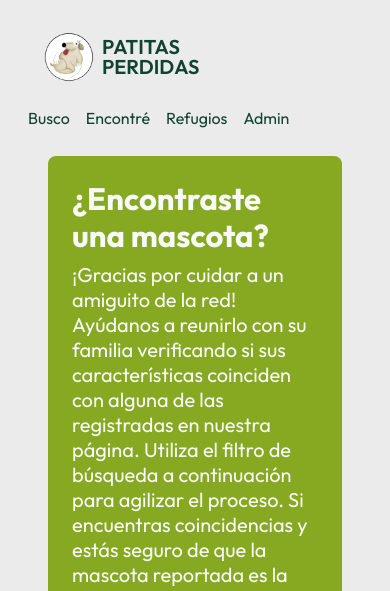
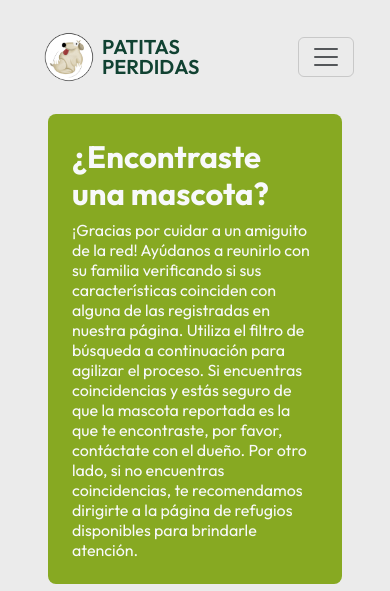
Before and after one commit to bskorokhod/ingenieros_tech_tech, a Flask app: page /encontrado in a window 390 px wide. Shown: the top 591 px of the page. Run offline with Flask 3, Linux system fonts and the light colour scheme; data that the repository does not hold is empty; some libraries are stand-ins or nearby versions.

Commit message:
#48 Correcciones generales FRONT
Agrego comportamiento responsive a todas las vistas.

```diff
--- a/proyecto_vistas/templates/base.html
+++ b/proyecto_vistas/templates/base.html
@@ -23,16 +23,30 @@
 
   <body class="d-flex flex-column vh-100 {{ color_fondo }}"> <!--cambiar los colores para cada template-->
 
+
     <!-- header -->
-    <header class="navbar navbar-expand-lg bd-navbar col-12 {{ pos_absoluta|default('', true) }} p-0">
-      <nav class="navbar bg-trasparent col-12 p-3 pe-4 flex-wrap bd-gutter">
+    <header class="navbar navbar-expand-md bd-navbar col-12 {{ pos_absoluta|default('', true) }} p-0">
+      <nav class="navbar bg-trasparent col-12 p-3 pe-4 flex-wrap bd-gutter {{'navbar-dark' if color_fondo=='bg-verde'}}  ">
         <div class="container-fluid">
           <a class="p-3 d-flex align-items-center navbar-brand" href="{{ url_for('home') }}">
             <img src="{{ url_for('static', filename= 'images/logo.png') }}" alt="Logo" width="50" height="50"/>
             <p class="m-0 ms-2 align-top fw-semibold lh-1 {{ color_letras }}">PATITAS<br />PERDIDAS</p>
           </a>
 
-            <ul class="nav nav-underline d-flex justify-content-end">
+          <button class="navbar-toggler" type="button" data-bs-toggle="offcanvas" data-bs-target="#offcanvasNavbar" aria-controls="offcanvasNavbar" aria-label="Toggle navigation">
+            <span class="navbar-toggler-icon"></span>
+          </button>
+
+          <div class="offcanvas offcanvas-end" tabindex="-1" id="offcanvasNavbar" aria-labelledby="offcanvasNavbarLabel">
+            <div class="offcanvas-header {{ color_fondo }}">
+              <a class="p-3 d-flex align-items-center navbar-brand" href="{{ url_for('home') }}">
+                <img src="{{ url_for('static', filename= 'images/logo.png') }}" alt="Logo" width="50" height="50"/>
+                <p class="m-0 ms-2 align-top fw-semibold lh-1 {{ color_letras }}">PATITAS<br />PERDIDAS</p>
+              </a>
+              <button type="button" class="btn-close me-3" data-bs-dismiss="offcanvas" aria-label="Close"></button>
+            </div>
+            <div class="offcanvas-body justify-content-center {{ color_fondo }}">
+              <ul class="navbar-nav nav-underline justify-content-end flex-grow-1 pe-3 text-center">
                 <li class="nav-item">
                   <a class="nav-link {{ color_letras }}" aria-current="page" href="{{ url_for('perdido') }}">Busco</a> <!--cambiar los colores para cada template-->
                 </li>
@@ -49,9 +63,15 @@
                   <a class="nav-link {{ color_letras }}" href="{{ url_for('login') }}">Admin</a> <!--cambiar los colores para cada template-->
                 </li>
               </ul>
+
+
+            </div>
+          </div>
+          </div>
         </div>
       </nav>
     </header>
+
 
     {% block content %}{% endblock content %}
 
--- a/proyecto_vistas/templates/base_errores.html
+++ b/proyecto_vistas/templates/base_errores.html
@@ -22,7 +22,7 @@
 {% block content %}
   <div class="d-flex flex-column align-items-center {{ color_fondo }} {{ color_letras }}">
       <h1 class="fw-bold display-4"><i class="fa-solid fa-gear fa-spin fa-spin-reverse"></i> ERROR {{ numero_error }} <i class="fa-solid fa-gear fa-spin fa-spin-reverse"></i></h1>
-      <p class="fs-4">{{ informacion }}</p>
+      <p class="text-center fs-4">{{ informacion }}</p>
       <img id="img-perro" class="col-12 col-md-3" src="{{ imagen }}" />
     </div>
 {% endblock content %}
--- a/proyecto_vistas/templates/login.html
+++ b/proyecto_vistas/templates/login.html
@@ -7,7 +7,7 @@
 
 
 {% block content %}
-<main class="d-flex justify-content-center my-5">
+<main class="d-flex justify-content-center my-5 p-5">
     <div class="bg-white text-center mb-5 px-5 py-4 rounded col-xs-4">
         <i class="txt-verde fa-solid fa-user-gear fs-1"></i>
 
--- a/proyecto_vistas/templates/mascotas_perdidas.html
+++ b/proyecto_vistas/templates/mascotas_perdidas.html
@@ -19,15 +19,15 @@
     <!-- DIV EXPLICACION -->
     <div id="div-explicacion" class="bg-alga col-12 p-4 mb-4 rounded-3">
         <h1 class="text-light display-5 fw-bold">¿Encontraste una mascota?</h1>
-        <p class="text-light lh-sm m-0 fs-5">¡Gracias por cuidar a un amiguito de la red! Ayúdanos a reunirlo con su familia verificando si sus características coinciden con alguna de las registradas en nuestra página. Utiliza el filtro de búsqueda a continuación para agilizar el proceso.
+        <p class="text-light lh-sm m-0 fs-md-5">¡Gracias por cuidar a un amiguito de la red! Ayúdanos a reunirlo con su familia verificando si sus características coinciden con alguna de las registradas en nuestra página. Utiliza el filtro de búsqueda a continuación para agilizar el proceso.
             Si encuentras coincidencias y estás seguro de que la mascota reportada es la que te encontraste, por favor, contáctate con el dueño. Por otro lado, si no encuentras coincidencias, te recomendamos dirigirte a la página de refugios disponibles para brindarle atención.</p>
     </div>
 
     <!-- DIV PRINCIPAL -->
-    <div id="div-main" class="d-flex row m-0 mb-4 gx-5 conr">
+    <div id="div-main" class="d-flex row m-0 mb-4 gx-5">
 
         <!-- FILTROS  -->
-        <div id="filtros" class="col-3 bg-verde rounded-3 p-4 align-self-start">
+        <div id="filtros" class="col-md-3 col-12 bg-verde rounded-3 p-4 align-self-start">
             <h2 class="text-light fw-semibold">Filtros</h2>
 
             <form action="{{ url_for('encontrado') }}" method="POST" id="formFiltros">
@@ -98,7 +98,7 @@
 
 
         <!-- TARJETAS Y MAPA  -->
-        <div id="datos" class="col-9 pe-0">
+        <div id="datos" class="col-md-9 col-12 pe-0 mt-3 p-0 ps-md-4 mt-md-0">
             <div id="map" class="rounded-3 bg-light mb-3"></div>
 
             <div id="mascotas" class="m-0 p-0">
@@ -112,20 +112,20 @@
 
                 {% else %}
                 <!-- TARJETAS MASCOTAS -->
-                <div id="cardsMascotas" class="row row-cols-3 mx-0 px-0 g-3">
+                <div id="cardsMascotas" class="row row-cols-md-3 row-cols-1 mx-0 px-0 g-3">
 
                     {% for mascota in mascotas %}
 
-                    {% if mascota['animal'] == 'perro' %}
-                        {% set dir_svg = "M269.4 2.9C265.2 1 260.7 0 256 0s-9.2 1-13.4 2.9L54.3 82.8c-22 9.3-38.4 31-38.3 57.2c.5 99.2 41.3 280.7 213.6 363.2c16.7 8 36.1 8 52.8 0C454.7 420.7 495.5 239.2 496 140c.1-26.2-16.3-47.9-38.3-57.2L269.4 2.9zM160.9 286.2c4.8 1.2 9.9 1.8 15.1 1.8c35.3 0 64-28.7 64-64V160h44.2c12.1 0 23.2 6.8 28.6 17.7L320 192h64c8.8 0 16 7.2 16 16v32c0 44.2-35.8 80-80 80H272v50.7c0 7.3-5.9 13.3-13.3 13.3c-1.8 0-3.6-.4-5.2-1.1l-98.7-42.3c-6.6-2.8-10.8-9.3-10.8-16.4c0-2.8 .6-5.5 1.9-8l15-30zM160 160h40 8v32 32c0 17.7-14.3 32-32 32s-32-14.3-32-32V176c0-8.8 7.2-16 16-16zm128 48a16 16 0 1 0 -32 0 16 16 0 1 0 32 0z" %}
+                        {% if mascota['animal'] == 'perro' %}
+                            {% set dir_svg = "M269.4 2.9C265.2 1 260.7 0 256 0s-9.2 1-13.4 2.9L54.3 82.8c-22 9.3-38.4 31-38.3 57.2c.5 99.2 41.3 280.7 213.6 363.2c16.7 8 36.1 8 52.8 0C454.7 420.7 495.5 239.2 496 140c.1-26.2-16.3-47.9-38.3-57.2L269.4 2.9zM160.9 286.2c4.8 1.2 9.9 1.8 15.1 1.8c35.3 0 64-28.7 64-64V160h44.2c12.1 0 23.2 6.8 28.6 17.7L320 192h64c8.8 0 16 7.2 16 16v32c0 44.2-35.8 80-80 80H272v50.7c0 7.3-5.9 13.3-13.3 13.3c-1.8 0-3.6-.4-5.2-1.1l-98.7-42.3c-6.6-2.8-10.8-9.3-10.8-16.4c0-2.8 .6-5.5 1.9-8l15-30zM160 160h40 8v32 32c0 17.7-14.3 32-32 32s-32-14.3-32-32V176c0-8.8 7.2-16 16-16zm128 48a16 16 0 1 0 -32 0 16 16 0 1 0 32 0z" %}
 
-                    {% else %}
-                        {% set dir_svg = "M269.4 2.9C265.2 1 260.7 0 256 0s-9.2 1-13.4 2.9L54.3 82.8c-22 9.3-38.4 31-38.3 57.2c.5 99.2 41.3 280.7 213.6 363.2c16.7 8 36.1 8 52.8 0C454.7 420.7 495.5 239.2 496 140c.1-26.2-16.3-47.9-38.3-57.2L269.4 2.9zM160 154.4c0-5.8 4.7-10.4 10.4-10.4h.2c3.4 0 6.5 1.6 8.5 4.3l40 53.3c3 4 7.8 6.4 12.8 6.4h48c5 0 9.8-2.4 12.8-6.4l40-53.3c2-2.7 5.2-4.3 8.5-4.3h.2c5.8 0 10.4 4.7 10.4 10.4V272c0 53-43 96-96 96s-96-43-96-96V154.4zM216 288a16 16 0 1 0 0-32 16 16 0 1 0 0 32zm96-16a16 16 0 1 0 -32 0 16 16 0 1 0 32 0z" %}
+                        {% else %}
+                            {% set dir_svg = "M269.4 2.9C265.2 1 260.7 0 256 0s-9.2 1-13.4 2.9L54.3 82.8c-22 9.3-38.4 31-38.3 57.2c.5 99.2 41.3 280.7 213.6 363.2c16.7 8 36.1 8 52.8 0C454.7 420.7 495.5 239.2 496 140c.1-26.2-16.3-47.9-38.3-57.2L269.4 2.9zM160 154.4c0-5.8 4.7-10.4 10.4-10.4h.2c3.4 0 6.5 1.6 8.5 4.3l40 53.3c3 4 7.8 6.4 12.8 6.4h48c5 0 9.8-2.4 12.8-6.4l40-53.3c2-2.7 5.2-4.3 8.5-4.3h.2c5.8 0 10.4 4.7 10.4 10.4V272c0 53-43 96-96 96s-96-43-96-96V154.4zM216 288a16 16 0 1 0 0-32 16 16 0 1 0 0 32zm96-16a16 16 0 1 0 -32 0 16 16 0 1 0 32 0z" %}
 
-                    {% endif %}
+                        {% endif %}
 
                     <!-- TARJETA MASCOTA {{ mascota['id'] }} -->
-                    <div class="col-4 tarjeta-mascota h-auto" data-nombre="{{ mascota['nombre_mascota'] }}" data-coordx="{{ mascota['coordx'] }}" data-coordy="{{ mascota['coordy'] }}">
+                    <div class="col-md-4 col-12 tarjeta-mascota h-auto" data-nombre="{{ mascota['nombre_mascota'] }}" data-coordx="{{ mascota['coordx'] }}" data-coordy="{{ mascota['coordy'] }}" data-animal="{{ mascota['animal'] }}">
                         <div class="bg-alga d-flex flex-column p-4 m-0 rounded-4 h-100 justify-content-between">
                             <div class="m-0 p-0">
                                 <h3 class="text-light fs-2 fw-medium m-0 lh-sm">{{ mascota['nombre_mascota'] }}</h3>
@@ -152,19 +152,19 @@
                                         aria-label="Close"></button>
                                 </div>
                                 <div class="modal-body pt-0 p-4">
-                                    <div class="d-flex flex-row">
+                                    <div class="d-flex flex-md-row flex-column">
                                         <!-- info principal -->
-                                        <div class="bg-crema col-5 p-4 me-2 rounded-3 h-auto">
+                                        <div class="bg-crema col-md-5 col-12 p-4 me-2 rounded-3 h-auto">
                                             <h4 class="fw-medium">Información</h4>
-                                            <p class="fs-5 mb-1">Animal: {{ mascota['animal'] }}</p>
-                                            <p class="fs-5 mb-1">Raza: {{ mascota['raza'] }}</p>
-                                            <p class="fs-5 mb-1">Color: {{ mascota['color']}}</p>
-                                            <p class="fs-5 mb-1">Sexo: {{ mascota['sexo'] }}</p>
-                                            <p class="fs-5 mb-1">Edad: {{ mascota['edad'] }}</p>
-                                            <p class="fs-5 m-0">Fecha de extravío: {{ mascota['fecha_extravio'] }}</p>
+                                            <p class="fs-md-5 mb-1">Animal: {{ mascota['animal'] }}</p>
+                                            <p class="fs-md-5 mb-1">Raza: {{ mascota['raza'] }}</p>
+                                            <p class="fs-md-5 mb-1">Color: {{ mascota['color']}}</p>
+                                            <p class="fs-md-5 mb-1">Sexo: {{ mascota['sexo'] }}</p>
+                                            <p class="fs-md-5 mb-1">Edad: {{ mascota['edad'] }}</p>
+                                            <p class="fs-md-5 m-0">Fecha de extravío: {{ mascota['fecha_extravio'] }}</p>
                                         </div>
 
-                                        <div class="flex flex-column">
+                                        <div class="flex flex-column mt-2 mt-md-0">
                                             <!-- info adicional -->
                                             <div class="bg-gris rounded-3 p-4 mb-2">
                                                 <h5 class="fw-medium">Información adicional</h5>
@@ -210,6 +210,7 @@
                 </div>
 
                 {% endif %}
+
             </div>
 
             <div class="d-flex justify-content-center mt-3" id="pagination">
@@ -235,8 +236,8 @@
 
 
     <!-- BOTON REFUGIOS -->
-    <div class="bg-verde p-4 rounded-3 d-flex flex-row justify-content-evenly align-items-center">
-        <p class="text-light fs-3 fw-bold m-0">La mascota que encontré no está acá</p>
+    <div class="bg-verde p-4 rounded-3 d-flex flex-md-row flex-column justify-content-evenly align-items-center">
+        <p class="text-light fs-3 fw-bold m-0 lh-1 text-center mb-3 mb-md-0">La mascota que encontré no está acá</p>
         <a href="{{ url_for('refugios') }}" class="btn bg-amarillo btn-warning border-0 rounded-pill w-auto px-5 fs-5 m-0"> Ver refugios </a>
     </div>
 
```
Also changed, not shown: proyecto_vistas/templates/admin.html (+8 -8 lines), proyecto_vistas/templates/base_formulario.html (+4 -4 lines), proyecto_vistas/templates/home.html (+8 -8 lines), proyecto_vistas/templates/refugios.html (+4 -4 lines). Lines whose indentation alone changed are shown as unchanged.
